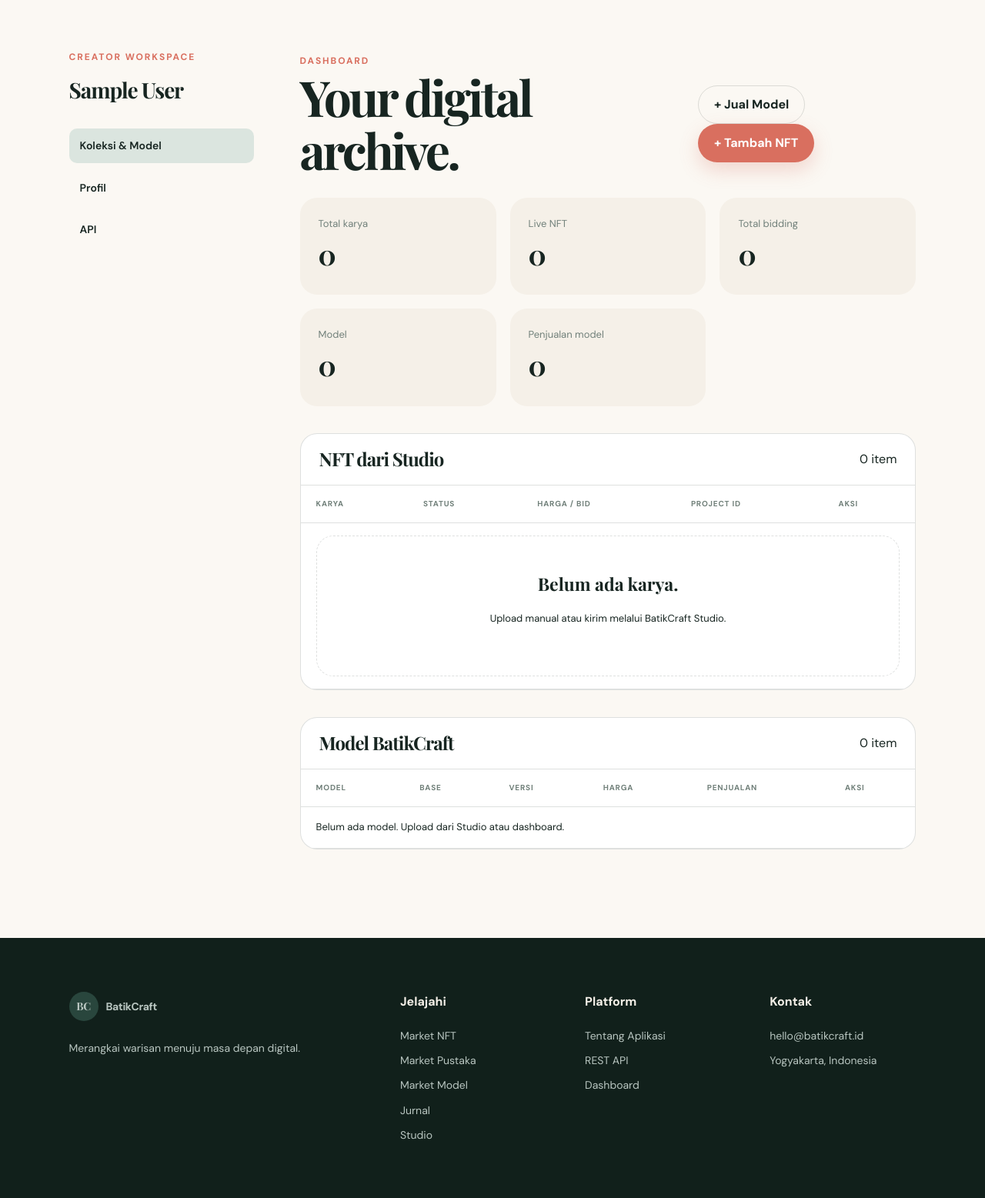
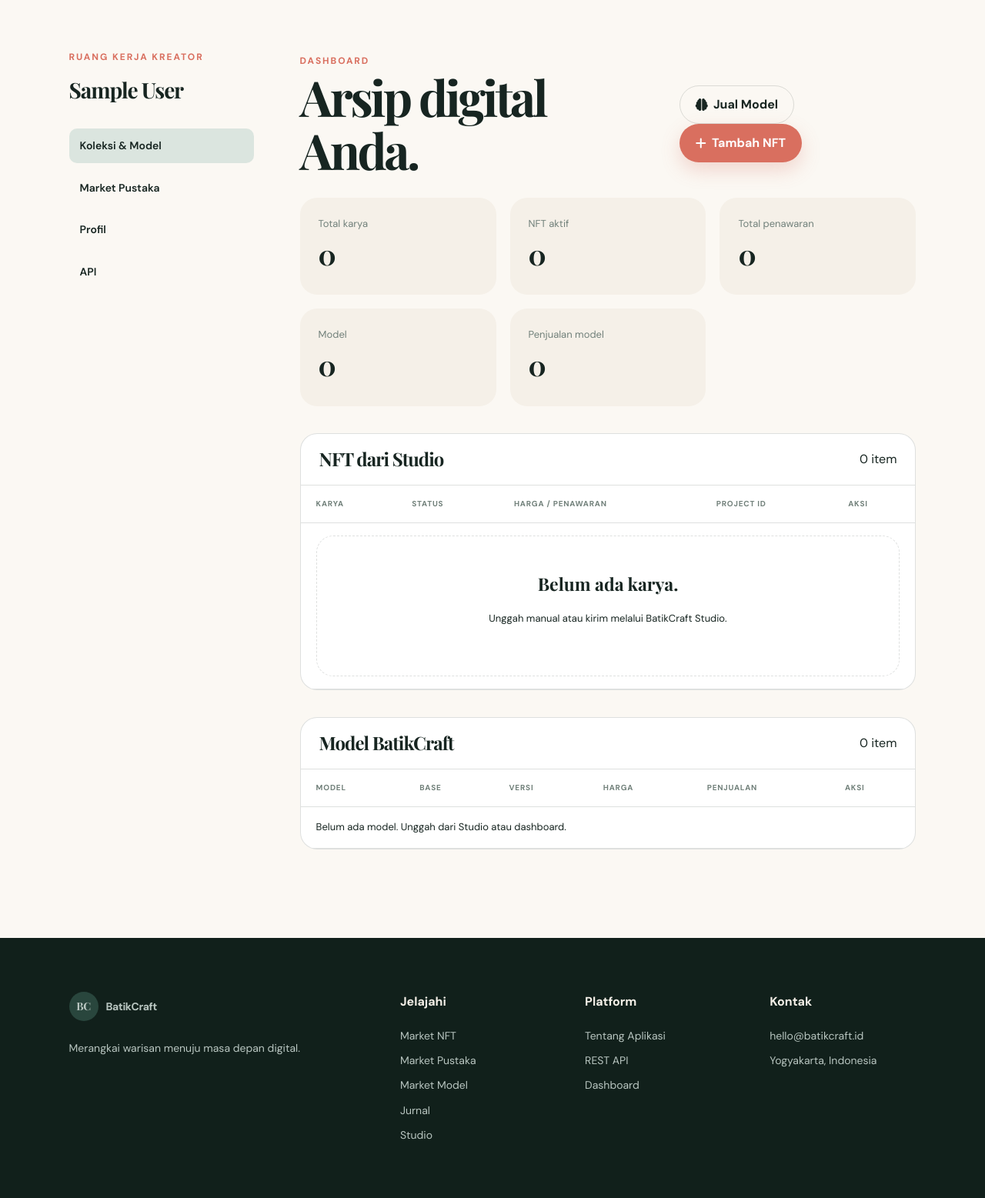
Before and after one commit to balyaapik/BatikCraftWeb, a Django app: page /dashboard/creator/ in a window 1280 px wide. Shown: the part 82-1639 px from the top of the page at 77% size. Run offline with Django 5.2, Linux system fonts and the light colour scheme; the visitor is signed in with stand-in values (Sample User, id 1); data that the repository does not hold is empty.

Commit message:
Make creator dashboard bilingual and expose Library Market

```diff
--- a/templates/core/creator_dashboard.html
+++ b/templates/core/creator_dashboard.html
@@ -1,46 +1,48 @@
 {% extends 'base.html' %}
-{% block title %}Creator Dashboard — BatikCraft{% endblock %}
+{% load ui_i18n %}
+{% block title %}{% t "dashboard.creator.title" %}{% endblock %}
 {% block content %}
 <section class="dashboard-shell section-pad">
   <aside class="dash-nav">
-    <span class="eyebrow">Creator Workspace</span>
+    <span class="eyebrow">{% t "dashboard.creator.workspace" %}</span>
     <h2>{{ user.public_name }}</h2>
-    <a class="active" href="{% url 'creator_dashboard' %}">Koleksi & Model</a>
-    <a href="{% url 'profile_edit' %}">Profil</a>
+    <a class="active" href="{% url 'creator_dashboard' %}">{% t "dashboard.creator.collection" %}</a>
+    <a href="{% url 'library_market' %}">{% t "nav.library_market" %}</a>
+    <a href="{% url 'profile_edit' %}">{% t "dashboard.profile" %}</a>
     <a href="/api/v1/">API</a>
   </aside>
   <div class="dash-main">
     <div class="dashboard-head">
-      <div><span class="eyebrow">Dashboard</span><h1>Your digital archive.</h1></div>
+      <div><span class="eyebrow">Dashboard</span><h1>{% t "dashboard.creator.archive" %}</h1></div>
       <div>
-        <a class="btn btn-ghost" href="{% url 'model_create' %}">+ Jual Model</a>
-        <a class="btn btn-primary" href="{% url 'nft_create' %}">+ Tambah NFT</a>
+        <a class="btn btn-ghost" href="{% url 'model_create' %}"><i class="fa-solid fa-brain" aria-hidden="true"></i> {% t "dashboard.creator.sell_model" %}</a>
+        <a class="btn btn-primary" href="{% url 'nft_create' %}"><i class="fa-solid fa-plus" aria-hidden="true"></i> {% t "dashboard.creator.add_nft" %}</a>
       </div>
     </div>
     <div class="stats-grid">
-      <div><span>Total karya</span><strong>{{ stats.total }}</strong></div>
-      <div><span>Live NFT</span><strong>{{ stats.listed }}</strong></div>
-      <div><span>Total bidding</span><strong>{{ stats.total_bids }}</strong></div>
+      <div><span>{% t "dashboard.creator.total_works" %}</span><strong>{{ stats.total }}</strong></div>
+      <div><span>{% t "dashboard.creator.live_nft" %}</span><strong>{{ stats.listed }}</strong></div>
+      <div><span>{% t "dashboard.creator.total_bids" %}</span><strong>{{ stats.total_bids }}</strong></div>
       <div><span>Model</span><strong>{{ stats.models }}</strong></div>
-      <div><span>Penjualan model</span><strong>{{ stats.model_sales }}</strong></div>
+      <div><span>{% t "dashboard.creator.model_sales" %}</span><strong>{{ stats.model_sales }}</strong></div>
     </div>
 
     <div class="table-card">
-      <div class="table-head"><h2>NFT dari Studio</h2><span>{{ nfts|length }} item</span></div>
+      <div class="table-head"><h2>{% t "dashboard.creator.nft_from_studio" %}</h2><span>{{ nfts|length }} item</span></div>
       <div class="responsive-table">
         <table>
-          <thead><tr><th>Karya</th><th>Status</th><th>Harga / Bid</th><th>Project ID</th><th>Aksi</th></tr></thead>
+          <thead><tr><th>{% t "dashboard.table.work" %}</th><th>{% t "dashboard.table.status" %}</th><th>{% t "dashboard.table.price_bid" %}</th><th>{% t "dashboard.table.project_id" %}</th><th>{% t "dashboard.table.action" %}</th></tr></thead>
           <tbody>
           {% for nft in nfts %}
             <tr>
-              <td><div class="work-cell">{% if nft.display_image %}<img src="{{ nft.display_image }}" alt="">{% endif %}<div><strong>{{ nft.title }}</strong><span>{{ nft.created_at|date:'d M Y' }}</span></div></div></td>
+              <td><div class="work-cell">{% if nft.display_image %}<img src="{{ nft.display_image }}" alt="">{% endif %}<div><strong>{{ nft.title }}</strong><span>{{ nft.created_at|date:'d M Y' }}{% if nft.metadata.source_type == 'library_asset' %} · {% t "detail.library_asset" %}{% endif %}</span></div></div></td>
               <td><span class="status {{ nft.status }}">{{ nft.get_status_display }}</span></td>
-              <td>Rp{% if nft.max_bid %}{{ nft.max_bid|floatformat:0 }}{% else %}{{ nft.starting_price|floatformat:0 }}{% endif %}<small>{{ nft.bid_count }} bids</small></td>
+              <td>Rp{% if nft.max_bid %}{{ nft.max_bid|floatformat:0 }}{% else %}{{ nft.starting_price|floatformat:0 }}{% endif %}<small>{{ nft.bid_count }} {% t "market.common.bids" %}</small></td>
               <td><code>{{ nft.source_project_id|default:'manual' }}</code></td>
-              <td><a href="{% url 'nft_detail' nft.pk %}">Lihat</a>{% if nft.status == 'draft' %}<form method="post" action="{% url 'nft_publish' nft.pk %}">{% csrf_token %}<button class="link-button">Publish</button></form>{% endif %}</td>
+              <td><a href="{% url 'nft_detail' nft.pk %}">{% t "dashboard.view" %}</a>{% if nft.status == 'draft' %}<form method="post" action="{% url 'nft_publish' nft.pk %}">{% csrf_token %}<button class="link-button">{% t "dashboard.publish" %}</button></form>{% endif %}</td>
             </tr>
           {% empty %}
-            <tr><td colspan="5"><div class="empty-state"><h3>Belum ada karya.</h3><p>Upload manual atau kirim melalui BatikCraft Studio.</p></div></td></tr>
+            <tr><td colspan="5"><div class="empty-state"><h3>{% t "dashboard.creator.empty_work" %}</h3><p>{% t "dashboard.creator.empty_work_body" %}</p></div></td></tr>
           {% endfor %}
           </tbody>
         </table>
@@ -51,7 +53,7 @@
       <div class="table-head"><h2>Model BatikCraft</h2><span>{{ models|length }} item</span></div>
       <div class="responsive-table">
         <table>
-          <thead><tr><th>Model</th><th>Base</th><th>Versi</th><th>Harga</th><th>Penjualan</th><th>Aksi</th></tr></thead>
+          <thead><tr><th>Model</th><th>{% t "dashboard.table.base" %}</th><th>{% t "dashboard.table.version" %}</th><th>{% t "dashboard.table.price" %}</th><th>{% t "dashboard.table.sales" %}</th><th>{% t "dashboard.table.action" %}</th></tr></thead>
           <tbody>
           {% for model in models %}
             <tr>
@@ -60,10 +62,10 @@
               <td>{{ model.version }}</td>
               <td>Rp{{ model.price|floatformat:0 }}</td>
               <td>{{ model.purchase_count }}</td>
-              <td><a href="{% url 'model_detail' model.pk %}">Lihat</a>{% if model.status == 'draft' %}<form method="post" action="{% url 'model_publish' model.pk %}">{% csrf_token %}<button class="link-button">Publish</button></form>{% endif %}</td>
+              <td><a href="{% url 'model_detail' model.pk %}">{% t "dashboard.view" %}</a>{% if model.status == 'draft' %}<form method="post" action="{% url 'model_publish' model.pk %}">{% csrf_token %}<button class="link-button">{% t "dashboard.publish" %}</button></form>{% endif %}</td>
             </tr>
           {% empty %}
-            <tr><td colspan="6">Belum ada model. Upload dari Studio atau dashboard.</td></tr>
+            <tr><td colspan="6">{% t "dashboard.creator.empty_model" %}</td></tr>
           {% endfor %}
           </tbody>
         </table>
```
